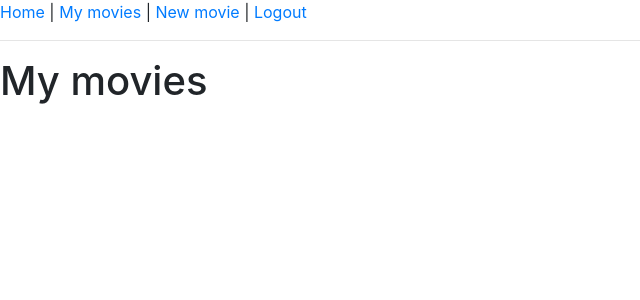
After one commit to PabloOteroDeMiguel/Django, a Django app: page /pelis/ in a window 1280 px wide. The commit adds this page. Shown: the top 300 px of the page, without its empty margins (0-640 px from the left). Run offline with Django 3.2, Linux system fonts and the light colour scheme; the visitor is signed in with stand-in values (Sample User, id 1); data that the repository does not hold is empty; some libraries are stand-ins or nearby versions.

Commit message:
creamos pagina de lista de peliculas creadas por el usuario

```diff
--- a/src/ipdb/urls.py
+++ b/src/ipdb/urls.py
@@ -16,7 +16,7 @@ Including another URLconf
 from django.contrib import admin
 from django.urls import path
 
-from movies.views import movie_detail, home, CreateMovieView
+from movies.views import movie_detail, home, CreateMovieView, MyMoviesView
 from users.views import logout, LoginView
 
 urlpatterns = [
@@ -25,5 +25,6 @@ urlpatterns = [
     path('logout', logout, name="logout_page"),
     path('pelis/crear', CreateMovieView.as_view(), name="create_movie_page"),
     path('pelis/<int:pk>', movie_detail, name="movie_detail_page"),
+    path('pelis/', MyMoviesView.as_view(), name="my_movies_page"),
     path('', home, name="home_page")
 ]
--- a/src/movies/templates/base.html
+++ b/src/movies/templates/base.html
@@ -10,6 +10,7 @@
     <div class=""menu">
         <a href="{% url "home_page" %}">Home</a>  |
         {% if user.is_authenticated %}
+            <a href="{% url "my_movies_page" %}">My movies</a>  |
             <a href="{% url "create_movie_page" %}">New movie</a>  |
             <a href="{% url "logout_page" %}">Logout</a>
         {% else%}
--- /dev/null
+++ b/src/movies/templates/movies_list.html
@@ -0,0 +1,5 @@
+{% for movie in movies %}
+        <a href="{% url 'movie_detail_page' movie.pk %}" title="{{ movie.title }}">
+             <img src=" {{ movie.image }} " alt=" {{ movie.title }}" title="{{ movie.title }}" height="300">
+        </a>
+    {% endfor %}
--- /dev/null
+++ b/src/movies/templates/my_movies.html
@@ -0,0 +1,11 @@
+{% extends "base.html" %}
+
+{% block head_title %}My movies {% endblock %}
+
+{% block content %}
+
+    <h1>My movies</h1>
+
+    {% include "movies_list.html" with movies=object_list %}
+
+{% endblock %}
--- a/src/movies/views.py
+++ b/src/movies/views.py
@@ -6,6 +6,7 @@ from django.http import HttpResponse
 from django.shortcuts import render
 from django.urls import reverse
 from django.views import View
+from django.views.generic import ListView
 
 from movies.forms import MovieForm
 from movies.models import Movie
@@ -56,3 +57,13 @@ class CreateMovieView(LoginRequiredMixin, View):
             message += '<a href="{0}">View</a>'.format(url)
             messages.success(request, message)
             return render(request, "movie_form.html", {'form': form})
+
+
+class MyMoviesView(ListView):
+
+    model = Movie
+    template_name = "my_movies.html"
+
+    def get_queryset(self):
+        queryset = super(MyMoviesView, self).get_queryset()
+        return queryset.filter(user=self.request.user)
```
Also changed, not shown: src/movies/templates/home.html (+2 -5 lines).
